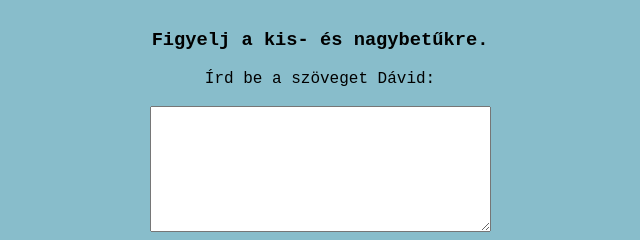
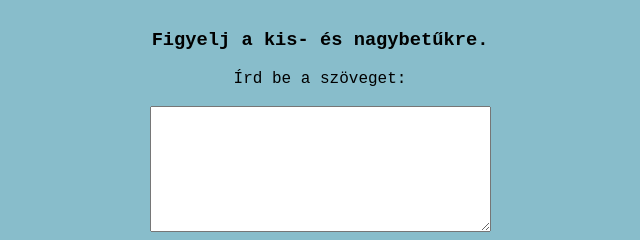
Before and after one commit to petergyenge/petergyenge.github.io, a plain HTML site: page index.html in a window 1280 px wide. Shown: the part 171-411 px from the top of the page, 320-960 px from the left. Drawn offline with Linux system fonts and the light colour scheme; a web font is replaced by a local one.

Commit message:
Update index.html

```diff
--- a/index.html
+++ b/index.html
@@ -19,7 +19,7 @@
 
 
     <form>
-        <label for="szoveg">Írd be a szöveget Dávid:</label><br>
+        <label for="szoveg">Írd be a szöveget:</label><br>
         <textarea id="szoveg" name="szoveg" rows="8" cols="40"></textarea><br>
         <label for="mit">Melyik szót változtassuk meg?</label><br>
         <input type="text" id="mit" name="mit"><br>
```
